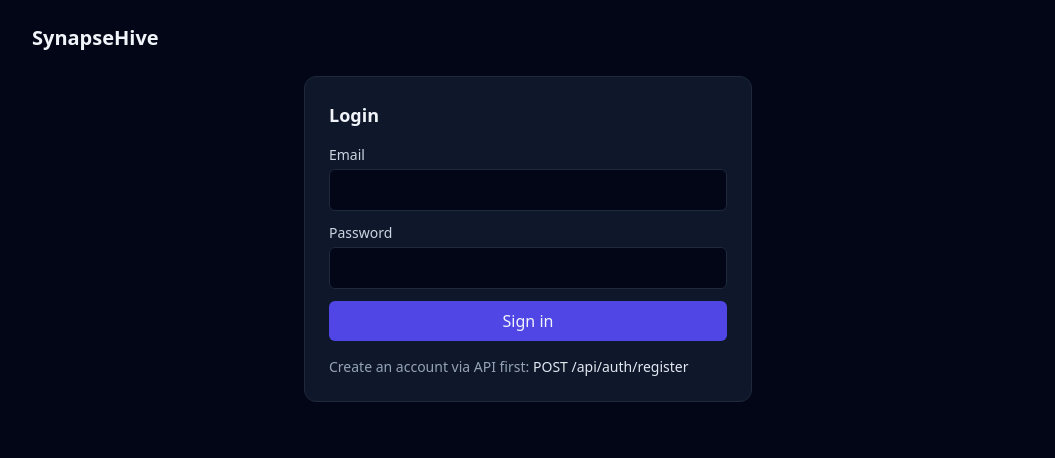
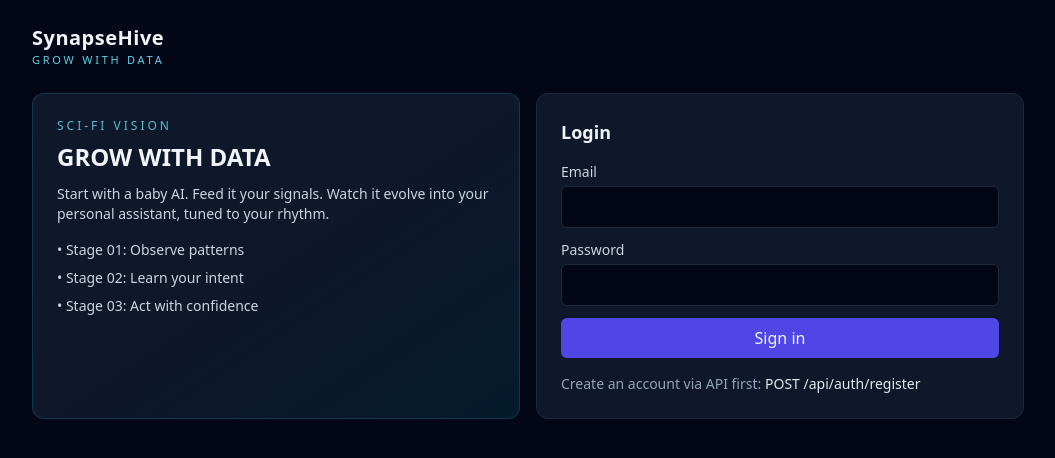
Before and after one commit to chizoalban2003-beep/Mycelium, a FastAPI app: page /login in a window 1280 px wide. Shown: the top 458 px of the page, without its empty margins (112-1167 px from the left). Run offline with FastAPI, Linux system fonts and the light colour scheme; some libraries are stand-ins or nearby versions.

Commit message:
feat(ui): add sci-fi Grow With Data branding

```diff
--- a/templates/base.html
+++ b/templates/base.html
@@ -13,7 +13,10 @@
     <div class="max-w-5xl mx-auto px-4 py-6">
       <div class="flex items-center justify-between mb-6">
         <div class="flex items-center gap-4">
-          <a href="/projects" class="text-xl font-semibold">{{ app_name }}</a>
+          <div>
+            <a href="/projects" class="text-xl font-semibold tracking-wide">{{ app_name }}</a>
+            <div class="text-[11px] uppercase tracking-[0.25em] text-cyan-300/90">Grow With Data</div>
+          </div>
           {% if user %}
             <a href="/predict" class="text-sm text-slate-300 hover:text-white">Predict</a>
             <a href="/curiosity" class="text-sm text-slate-300 hover:text-white">Curiosity</a>
--- a/templates/login.html
+++ b/templates/login.html
@@ -1,8 +1,22 @@
 {% extends "base.html" %}
 
 {% block content %}
-  <div class="max-w-md mx-auto bg-slate-900 rounded-xl p-6 border border-slate-800">
-    <h1 class="text-lg font-semibold mb-4">Login</h1>
+  <div class="grid gap-4 md:grid-cols-2 md:items-stretch">
+    <div class="rounded-xl border border-cyan-900/60 bg-gradient-to-br from-slate-900 via-slate-900 to-cyan-950/50 p-6">
+      <div class="text-xs uppercase tracking-[0.25em] text-cyan-300/80">Sci-fi vision</div>
+      <h1 class="mt-2 text-2xl font-semibold leading-tight">GROW WITH DATA</h1>
+      <p class="mt-3 text-sm text-slate-300">
+        Start with a baby AI. Feed it your signals. Watch it evolve into your personal assistant, tuned to your rhythm.
+      </p>
+      <ul class="mt-4 space-y-2 text-sm text-slate-300">
+        <li>• Stage 01: Observe patterns</li>
+        <li>• Stage 02: Learn your intent</li>
+        <li>• Stage 03: Act with confidence</li>
+      </ul>
+    </div>
+
+    <div class="bg-slate-900 rounded-xl p-6 border border-slate-800">
+      <h2 class="text-lg font-semibold mb-4">Login</h2>
       <form action="/login" method="post" class="space-y-3">
         <div>
           <label class="block text-sm text-slate-300">Email</label>
@@ -18,4 +32,5 @@
         Create an account via API first: <span class="text-slate-200">POST /api/auth/register</span>
       </div>
     </div>
+  </div>
 {% endblock %}
```
Also changed, not shown: templates/projects.html (+27 -0 lines). Lines whose indentation alone changed are shown as unchanged.
